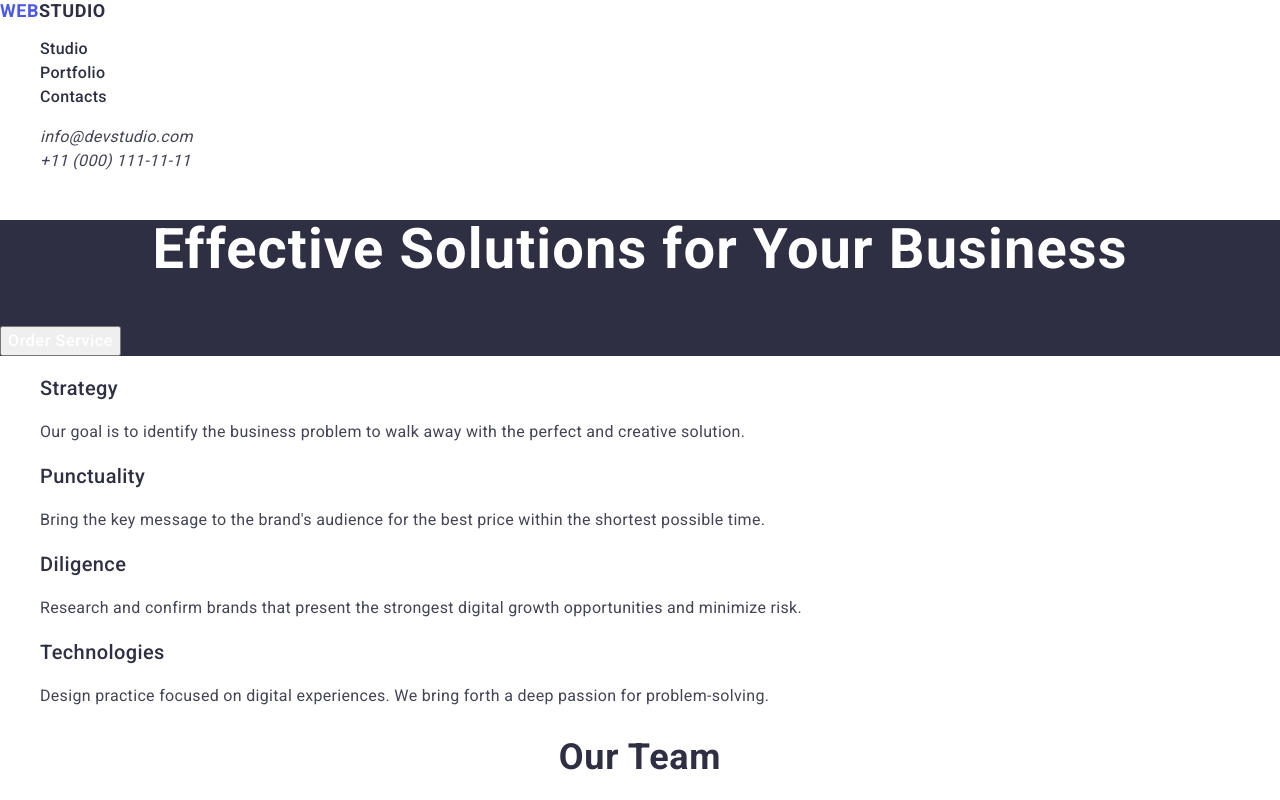
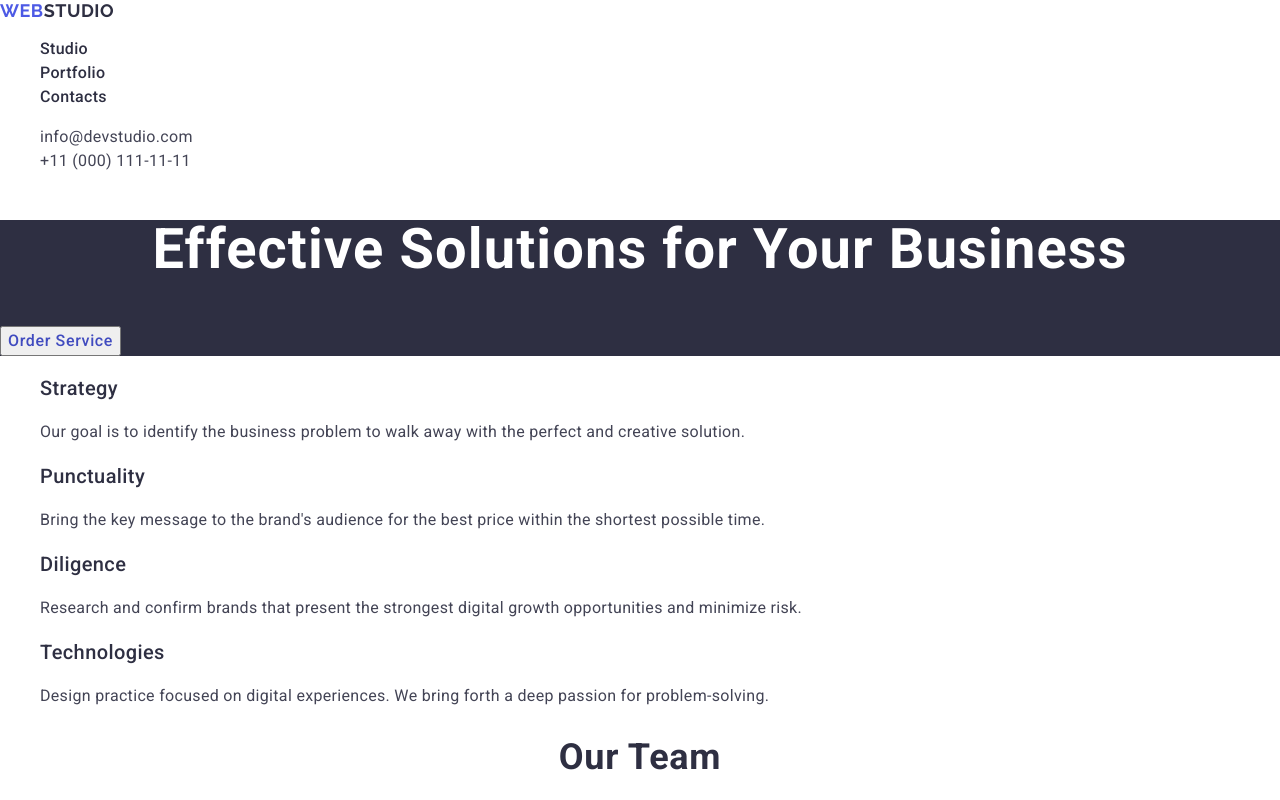
Before and after one commit to Taran-Sergey/goit-markup-hw-02, a plain HTML site: page index.html in a window 1280 px wide. Both pictures are taken after a click on the button "Order Service". Shown: the top 800 px of the page. Drawn offline with nearby package versions, Linux system fonts and the light colour scheme.

Commit message:
revision

```diff
--- a/css/styles.css
+++ b/css/styles.css
@@ -15,6 +15,14 @@ a{
     text-decoration: none;
 }
 
+button {
+    cursor: pointer;
+}
+
+address{
+    font-style: normal;
+}
+
 .visually-hidden {
     position: absolute;
     width: 1px;
@@ -29,17 +37,17 @@ a{
 /* --header-- */
 
 .header-logo{
-
+font-family: "Raleway", sans-serif;
     font-weight: 700;
     font-size: 18px;
     line-height: 1.17;
     letter-spacing: 0.03em;
     text-transform: uppercase;
-    color: #2e2f42;
+    color: #4d5ae5
 }
 
 .header-logo-color{
-color: #4d5ae5;
+color: #2e2f42;
 }
 
 .header-menu-link{
@@ -81,6 +89,12 @@ font-weight: 500;
     letter-spacing: 0.04em;
     color: #fff;
 }
+
+.hero-primary-btn:hover, .hero-primary-btn:focus  {
+color: #404bbf
+}
+
+
 
 /* --features-- */
 
@@ -183,16 +197,17 @@ font-weight: 500;
 }
 
 .footer-logo {
+    font-family: "Raleway", sans-serif;
     font-weight: 700;
         font-size: 18px;
         line-height: 1.17;
         letter-spacing: 0.03em;
         text-transform: uppercase;
-        color: #f4f4fd;
+        color: #4d5ae5;
 }
 
 .footer-logo-color {
-    color: #4d5ae5;
+    color: #f4f4fd;
 }
 
 .footer-tex {
--- a/index.html
+++ b/index.html
@@ -26,17 +26,17 @@
     <header class="header">
       <nav class="header-navigation">
         <a class="header-logo" href="./index.html"
-          ><span class="header-logo-color">Web</span>Studio</a
+          >Web<Studio class="header-logo-color">Studio</span></a
         >
         <ul class="header-menu-list">
           <li class="header-menu-item">
-            <a class="header-menu-link" href="">Studio</a>
+            <a class="header-menu-link" href="./index.html">Studio</a>
           </li>
           <li class="header-menu-item">
-            <a class="header-menu-link" href="">Portfolio</a>
+            <a class="header-menu-link" href="./index.html">Portfolio</a>
           </li>
           <li class="header-menu-item">
-            <a class="header-menu-link" href="">Contacts</a>
+            <a class="header-menu-link" href="./index.html">Contacts</a>
           </li>
         </ul>
       </nav>
@@ -188,7 +188,7 @@
     </main>
     <footer class="footer">
       <a class="footer-logo" href="./index.html"
-        ><span class="footer-logo-color">Web</span>Studio</a
+        >Web<span class="footer-logo-color">Studio</span></a
       >
       <p class="footer-tex">
         Increase the flow of customers and sales for your business with digital
```
